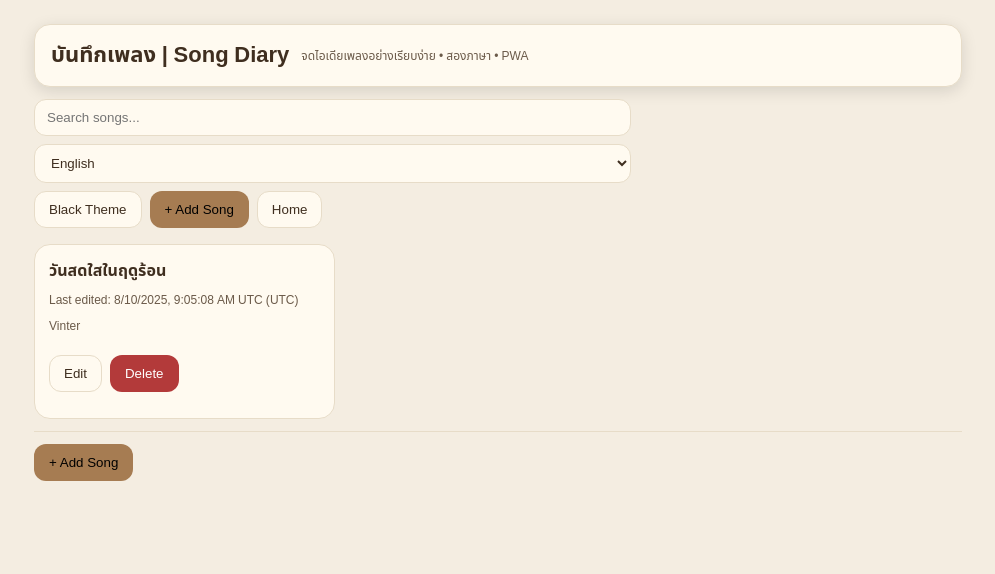
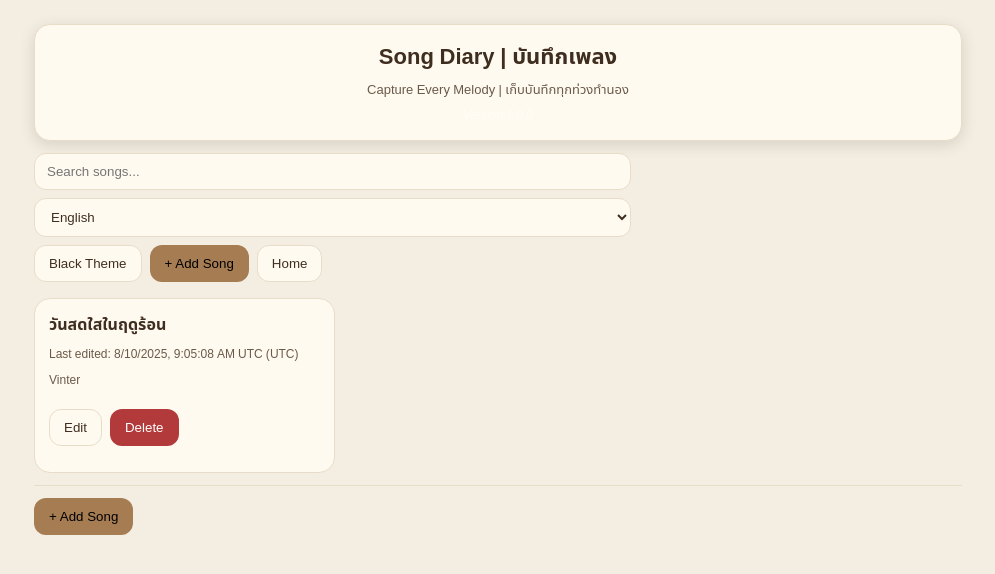
Before and after one commit to Vintermom/SongDiary, a React (Vite) app: page / in a window 1280 px wide. Shown: the top 574 px of the page, without its empty margins (142-1137 px from the left). Built offline with nearby package versions, Linux system fonts and the light colour scheme.

Commit message:
Header card + slogan + version

```diff
--- a/package.json
+++ b/package.json
@@ -1,6 +1,6 @@
 {
   "name": "song-diary",
-  "version": "1.2.0",
+  "version": "1.0.0",
   "private": true,
   "type": "module",
   "scripts": {
--- a/src/App.jsx
+++ b/src/App.jsx
@@ -1,16 +1,17 @@
-import React, { useEffect, useMemo, useRef, useState } from 'react';
-import { t, getLang, setLang, SECTIONS, INSTRUMENTS } from './i18n.js';
-import { listNotes, saveNote, deleteNote, getNote, ensureSample } from './storage.js';
+import React,{useEffect,useMemo,useRef,useState} from 'react';
+import { t,getLang,setLang,SECTIONS,INSTRUMENTS } from './i18n.js';
+import { listNotes,saveNote,deleteNote,getNote,ensureSample } from './storage.js';
+import pkg from '../package.json';
 
-function useLang(){ const [lang,setL]=useState(getLang()); useEffect(()=>{document.documentElement.lang=lang;},[lang]); useEffect(()=>{const s=localStorage.getItem('theme'); if(s==='dark') document.documentElement.classList.add('dark');},[]); return {lang,setLang:(v)=>{setLang(v); setL(v);}, t:(k)=>t(lang,k)}; }
+function useLang(){const [lang,setL]=useState(getLang());useEffect(()=>{document.documentElement.lang=lang;},[lang]);useEffect(()=>{const s=localStorage.getItem('theme');if(s==='dark')document.documentElement.classList.add('dark');},[]);return{lang,setLang:(v)=>{setLang(v);setL(v);},t:(k)=>t(lang,k)};}
 
-function Header({ langApi, onHome, onNew, onSearch, query }){
-  const { lang, setLang, t } = langApi;
+function Header({langApi,onHome,onNew,onSearch,query}){
+  const {lang,setLang,t}=langApi;
   const theme=document.documentElement.classList.contains('dark')?'dark':'light';
-  function toggle(){ document.documentElement.classList.toggle('dark'); localStorage.setItem('theme', document.documentElement.classList.contains('dark')?'dark':'light'); }
-  return (<div className="header">
+  function toggle(){document.documentElement.classList.toggle('dark');localStorage.setItem('theme',document.documentElement.classList.contains('dark')?'dark':'light');}
+  return(<div className="header">
     <div className="toolbar">
-      <input className="input" style={{minWidth:180}} placeholder={t('search')} value={query} onChange={e=>onSearch(e.target.value)} />
+      <input className="input" style={{minWidth:180}} placeholder={t('search')} value={query} onChange={e=>onSearch(e.target.value)}/>
       <select className="select" value={lang} onChange={e=>setLang(e.target.value)} aria-label={t('language')}><option value="th">ไทย</option><option value="en">English</option></select>
       <button className="button" onClick={toggle} aria-label={t('theme')}>{theme==='dark'?t('light'):t('dark')}</button>
       <button className="button primary" onClick={onNew}>{t('addNew')}</button>
@@ -19,84 +20,67 @@ function Header({ langApi, onHome, onNew, onSearch, query }){
   </div>);
 }
 
-function Home({ langApi, onEdit, query }){
-  const { t } = langApi;
-  const [notes, setNotes] = useState([]);
-  const dragItem=useRef(null);
-  useEffect(()=>{ const created=ensureSample(); setNotes(listNotes()); if(created) toast(t('sampleLoaded')); },[]);
+function Home({langApi,onEdit,query}){
+  const {t}=langApi;const [notes,setNotes]=useState([]);const dragItem=useRef(null);
+  useEffect(()=>{const created=ensureSample();setNotes(listNotes());if(created)toast(t('sampleLoaded'));},[]);
   const filtered=notes.filter(n=>(n.title||'').toLowerCase().includes(query.toLowerCase())||(n.penName||'').toLowerCase().includes(query.toLowerCase()));
-  function onDragStart(e,id){ dragItem.current=id; e.currentTarget.classList.add('dragging'); e.dataTransfer.effectAllowed='move'; }
-  function onDragEnd(e){ e.currentTarget.classList.remove('dragging'); dragItem.current=null; }
-  function onDrop(e,id){ e.preventDefault(); const fromId=dragItem.current; if(!fromId||fromId===id) return; const arr=[...notes]; const fromIdx=arr.findIndex(n=>n.id===fromId); const toIdx=arr.findIndex(n=>n.id===id); const [moved]=arr.splice(fromIdx,1); arr.splice(toIdx,0,moved); arr.forEach(n=>saveNote(n)); setNotes(arr); }
-  function onDragOver(e){ e.preventDefault(); }
-  return (<div>
-    <div className="grid cards">
-      {filtered.map(n=>(<div className="card" key={n.id} draggable onDragStart={(e)=>onDragStart(e,n.id)} onDragEnd={onDragEnd} onDrop={(e)=>onDrop(e,n.id)} onDragOver={onDragOver}>
-        <div className="title">{n.title}</div>
-        <div className="muted">{t('lastEdited')}: {new Date(n.updatedAt).toLocaleString(undefined,{timeZoneName:'short'})} ({Intl.DateTimeFormat().resolvedOptions().timeZone})</div>
-        <div className="muted">{n.penName || ''}</div>
-        <div className="nav"><button className="button" onClick={()=>onEdit(n.id)}>{t('edit')}</button><button className="button danger" onClick={()=>{ if(confirm(t('confirmDelete'))){ deleteNote(n.id); setNotes(listNotes()); }}}>{t('remove')}</button></div>
-      </div>))}
-    </div>
-    <hr className="sep" />
+  function onDragStart(e,id){dragItem.current=id;e.currentTarget.classList.add('dragging');e.dataTransfer.effectAllowed='move';}
+  function onDragEnd(e){e.currentTarget.classList.remove('dragging');dragItem.current=null;}
+  function onDrop(e,id){e.preventDefault();const fromId=dragItem.current;if(!fromId||fromId===id)return;const arr=[...notes];const fromIdx=arr.findIndex(n=>n.id===fromId);const toIdx=arr.findIndex(n=>n.id===id);const [moved]=arr.splice(fromIdx,1);arr.splice(toIdx,0,moved);arr.forEach(n=>saveNote(n));setNotes(arr);}
+  function onDragOver(e){e.preventDefault();}
+  return(<div>
+    <div className="grid cards">{filtered.map(n=>(<div className="card" key={n.id} draggable onDragStart={(e)=>onDragStart(e,n.id)} onDragEnd={onDragEnd} onDrop={(e)=>onDrop(e,n.id)} onDragOver={onDragOver}>
+      <div className="title">{n.title}</div>
+      <div className="muted">{t('lastEdited')}: {new Date(n.updatedAt).toLocaleString(undefined,{timeZoneName:'short'})} ({Intl.DateTimeFormat().resolvedOptions().timeZone})</div>
+      <div className="muted">{n.penName||''}</div>
+      <div className="nav"><button className="button" onClick={()=>onEdit(n.id)}>{t('edit')}</button><button className="button danger" onClick={()=>{if(confirm(t('confirmDelete'))){deleteNote(n.id);setNotes(listNotes());}}}>{t('remove')}</button></div>
+    </div>))}</div>
+    <hr className="sep"/>
     <button className="button primary" onClick={()=>onEdit(null)}>{t('addNew')}</button>
   </div>);
 }
 
-function Editor({ langApi, id, onHome }){
-  const { t } = langApi;
-  const existing = id ? getNote(id) : null;
-  const [title,setTitle]=useState(existing?.title||'');
-  const [penName,setPenName]=useState(existing?.penName||'');
-  const [mood,setMood]=useState(existing?.mood||'');
-  const [lyrics,setLyrics]=useState(existing?.lyrics||'');
-  const [notes,setNotes]=useState(existing?.notes||'');
-  const [section,setSection]=useState('Intro');
-  const [introType,setIntroType]=useState('Normal');
-  const [instrument,setInstrument]=useState('Guitar');
-  useEffect(()=>{ window.scrollTo({top:0,behavior:'smooth'}); },[]);
-  const timestamp=useMemo(()=>{ const d=new Date(); const tz=Intl.DateTimeFormat().resolvedOptions().timeZone; const s=d.toLocaleString(undefined,{timeZoneName:'short'}); return `${s} (${tz})`; },[title,penName,lyrics,mood,notes,section,introType,instrument]);
-  function insertSection(){
-    let label = section;
-    if(section==='Intro'){
-      if(introType==='Riff') label = `[Intro - Riff (${instrument})]`;
-      else if(introType==='Instrument') label = `[Intro - Instrument (${instrument})]`;
-      else label = `[Intro]`;
-    } else if(section==='Solo'){ label = `[Solo (${instrument})]`; }
-    else { label = `[${section}]`; }
-    setLyrics(prev => (prev?prev+'\n':'') + label + '\n');
-  }
-  function onSave(){ const now=new Date().toISOString(); const data={ id:existing?.id||crypto.randomUUID(), title, penName, mood, lyrics, notes, updatedAt:now }; saveNote(data); showModal(t('updated')); onHome(); }
-  function copyLyrics(){ navigator.clipboard.writeText(lyrics); toast('Copied'); }
-  function printPDF(){ const w=window.open('','_blank'); const titleTxt=title||'Untitled';
-    const html=`<!doctype html><html><head><meta charset="utf-8"><title>${titleTxt}</title><style>body{font-family:'Sarabun','Noto Sans Thai',Arial,sans-serif;padding:24px;}h1{margin:0 0 8px;}.muted{color:#666;font-size:12px;margin-bottom:16px;}pre{white-space:pre-wrap;word-break:break-word;}</style></head><body><h1>${titleTxt}</h1><div class="muted">${t('timestamp')}: ${new Date().toLocaleString(undefined,{timeZoneName:'short'})} (${Intl.DateTimeFormat().resolvedOptions().timeZone})</div><pre>${(lyrics||'').replace(/[&<>]/g, s=>({'&':'&amp;','<':'&lt;','>':'&gt;'}[s]))}</pre></body></html>`;
-    w.document.write(html); w.document.close(); w.focus(); w.print(); }
-  function shareEmail(){ const subject=encodeURIComponent(title||'Song Note'); const body=encodeURIComponent(`${t('mood')}: ${mood}\n\n${lyrics}`); window.location.href=`mailto:?subject=${subject}&body=${body}`; }
-  return (<div className="grid" style={{gap:12}}>
+function Editor({langApi,id,onHome}){
+  const {t}=langApi;const existing=id?getNote(id):null;
+  const [title,setTitle]=useState(existing?.title||'');const [penName,setPenName]=useState(existing?.penName||'');const [mood,setMood]=useState(existing?.mood||'');const [lyrics,setLyrics]=useState(existing?.lyrics||'');const [notes,setNotes]=useState(existing?.notes||'');
+  const [section,setSection]=useState('Intro');const [introType,setIntroType]=useState('Normal');const [instrument,setInstrument]=useState('Guitar');
+  useEffect(()=>{window.scrollTo({top:0,behavior:'smooth'});},[]);
+  const timestamp=useMemo(()=>{const d=new Date();const tz=Intl.DateTimeFormat().resolvedOptions().timeZone;const s=d.toLocaleString(undefined,{timeZoneName:'short'});return `${s} (${tz})`;},[title,penName,lyrics,mood,notes,section,introType,instrument]);
+  function insertSection(){let label=section;if(section==='Intro'){if(introType==='Riff')label=`[Intro - Riff (${instrument})]`;else if(introType==='Instrument')label=`[Intro - Instrument (${instrument})]`;else label='[Intro]';}else if(section==='Solo'){label=`[Solo (${instrument})]`;}else{label=`[${section}]`;} setLyrics(prev=>(prev?prev+'\n':'')+label+'\n');}
+  function onSave(){const now=new Date().toISOString();const data={id:existing?.id||crypto.randomUUID(),title,penName,mood,lyrics,notes,updatedAt:now};saveNote(data);showModal(t('updated'));onHome();}
+  function copyLyrics(){navigator.clipboard.writeText(lyrics);toast('Copied');}
+  function printPDF(){const w=window.open('','_blank');const titleTxt=title||'Untitled';const html=`<!doctype html><html><head><meta charset="utf-8"><title>${titleTxt}</title><style>body{font-family:'Sarabun','Noto Sans Thai',Arial,sans-serif;padding:24px;}h1{margin:0 0 8px;}.muted{color:#666;font-size:12px;margin-bottom:16px;}pre{white-space:pre-wrap;word-break:break-word;}</style></head><body><h1>${titleTxt}</h1><div class="muted">${t('timestamp')}: ${new Date().toLocaleString(undefined,{timeZoneName:'short'})} (${Intl.DateTimeFormat().resolvedOptions().timeZone})</div><pre>${(lyrics||'').replace(/[&<>]/g,s=>({'&':'&amp;','<':'&lt;','>':'&gt;'}[s]))}</pre></body></html>`;w.document.write(html);w.document.close();w.focus();w.print();}
+  function shareEmail(){const subject=encodeURIComponent(title||'Song Note');const body=encodeURIComponent(`${t('mood')}: ${mood}\n\n${lyrics}`);window.location.href=`mailto:?subject=${subject}&body=${body}`;}
+  return(<div className="grid" style={{gap:12}}>
     <div className="badge hide-on-print">{t('editor')}</div>
-    <label>{t('songTitle')}<input className="input" value={title} onChange={e=>setTitle(e.target.value)} placeholder="เช่น วันสดใสในฤดูร้อน" /></label>
-    <label>{t('penName')}<input className="input" value={penName} onChange={e=>setPenName(e.target.value)} placeholder="เช่น Vinter" /></label>
-    <label>{t('mood')}<input className="input" value={mood} onChange={e=>setMood(e.target.value)} placeholder="สดใส / เศร้า / แร็ป ..." /></label>
-    <div className="grid" style={{gridTemplateColumns:'1fr 1fr 1fr', gap:12}}>
+    <label>{t('songTitle')}<input className="input" value={title} onChange={e=>setTitle(e.target.value)} placeholder="เช่น วันสดใสในฤดูร้อน"/></label>
+    <label>{t('penName')}<input className="input" value={penName} onChange={e=>setPenName(e.target.value)} placeholder="เช่น Vinter"/></label>
+    <label>{t('mood')}<input className="input" value={mood} onChange={e=>setMood(e.target.value)} placeholder="สดใส / เศร้า / แร็ป ..."/></label>
+    <div className="grid" style={{gridTemplateColumns:'1fr 1fr 1fr',gap:12}}>
       <label>{t('section')}<select className="select" value={section} onChange={e=>setSection(e.target.value)}>{SECTIONS.map(s=><option key={s}>{s}</option>)}</select></label>
-      {section==='Intro' && (<label>{t('introDetail')}<select className="select" value={introType} onChange={e=>setIntroType(e.target.value)}><option>Normal</option><option>Riff</option><option>Instrument</option></select></label>)}
-      {((section==='Intro' && introType!=='Normal') || section==='Solo') ? (<label>เครื่องดนตรี<select className="select" value={instrument} onChange={e=>setInstrument(e.target.value)}>{INSTRUMENTS.map(i=><option key={i}>{i}</option>)}</select></label>) : <label>&nbsp;<button className="button" onClick={insertSection}>{t('insert')}</button></label>}
-      {((section==='Intro' && introType!=='Normal') || section==='Solo') && (<label>&nbsp;<button className="button" onClick={insertSection}>{t('insert')}</button></label>)}
+      {section==='Intro'&&(<label>{t('introDetail')}<select className="select" value={introType} onChange={e=>setIntroType(e.target.value)}><option>Normal</option><option>Riff</option><option>Instrument</option></select></label>)}
+      {((section==='Intro'&&introType!=='Normal')||section==='Solo')?(<label>เครื่องดนตรี<select className="select" value={instrument} onChange={e=>setInstrument(e.target.value)}>{INSTRUMENTS.map(i=><option key={i}>{i}</option>)}</select></label>):<label>&nbsp;<button className="button" onClick={insertSection}>{t('insert')}</button></label>}
+      {((section==='Intro'&&introType!=='Normal')||section==='Solo')&&(<label>&nbsp;<button className="button" onClick={insertSection}>{t('insert')}</button></label>)}
     </div>
-    <label>{t('lyrics')}<textarea className="textarea" value={lyrics} onChange={e=>setLyrics(e.target.value)} placeholder="พิมพ์เนื้อเพลงที่นี่..." /></label>
-    <label>{t('notes')}<textarea className="textarea" value={notes} onChange={e=>setNotes(e.target.value)} placeholder="บันทึกเพิ่มเติม..." /></label>
+    <label>{t('lyrics')}<textarea className="textarea" value={lyrics} onChange={e=>setLyrics(e.target.value)} placeholder="พิมพ์เนื้อเพลงที่นี่..."/></label>
+    <label>{t('notes')}<textarea className="textarea" value={notes} onChange={e=>setNotes(e.target.value)} placeholder="บันทึกเพิ่มเติม..."/></label>
     <div>{t('timestamp')}: {timestamp}</div>
     <div className="toolbar"><button className="button" onClick={copyLyrics}>{t('copyLyrics')}</button><button className="button" onClick={printPDF}>{t('savePDF')}</button><button className="button" onClick={()=>window.print()}>{t('print')}</button><button className="button" onClick={shareEmail}>{t('shareEmail')}</button><button className="button primary" onClick={onSave}>{t('save')}</button><button className="button" onClick={onHome}>{t('cancel')}</button></div>
   </div>);
 }
 
-function toast(msg){ const el=document.createElement('div'); el.textContent=msg; el.className='toast'; document.body.appendChild(el); setTimeout(()=>el.remove(),1800); }
-function showModal(msg){ let m=document.getElementById('modal'); if(!m){ m=document.createElement('div'); m.id='modal'; m.className='modal'; m.innerHTML='<div class="box" id="modal-box"></div>'; document.body.appendChild(m);} m.querySelector('#modal-box').textContent=msg; m.classList.add('show'); setTimeout(()=>m.classList.remove('show'), 1200); }
+function toast(msg){const el=document.createElement('div');el.textContent=msg;el.className='toast';document.body.appendChild(el);setTimeout(()=>el.remove(),1800);}
+function showModal(msg){let m=document.getElementById('modal');if(!m){m=document.createElement('div');m.id='modal';m.className='modal';m.innerHTML='<div class="box" id="modal-box"></div>';document.body.appendChild(m);}m.querySelector('#modal-box').textContent=msg;m.classList.add('show');setTimeout(()=>m.classList.remove('show'),1200);}
 
-export default function App(){ const langApi=useLang(); const [view,setView]=useState('home'); const [editId,setEditId]=useState(null); const [query,setQuery]=useState('');
-  return (<div className="app">
-    <div className="brand-card"><div className="title">บันทึกเพลง | Song Diary</div><div className="subtitle">จดไอเดียเพลงอย่างเรียบง่าย • สองภาษา • PWA</div></div>
-    <Header langApi={langApi} onHome={()=>{setView('home'); setEditId(null);}} onNew={()=>{setView('editor'); setEditId(null);}} onSearch={setQuery} query={query} />
-    {view==='home' && <Home langApi={langApi} onEdit={(id)=>{setView('editor'); setEditId(id);}} query={query} />}
-    {view==='editor' && <Editor langApi={langApi} id={editId} onHome={()=>{setView('home'); setEditId(null);}} />}
-  </div>); }
+export default function App(){const langApi=useLang();const [view,setView]=useState('home');const [editId,setEditId]=useState(null);const [query,setQuery]=useState('');
+  return(<div className="app">
+    <div className="brand-card">
+      <div className="title">Song Diary | บันทึกเพลง</div>
+      <div className="subtitle">Capture Every Melody | เก็บบันทึกทุกท่วงทำนอง</div>
+      <div className="version">Version {pkg.version}</div>
+    </div>
+    <Header langApi={langApi} onHome={()=>{setView('home');setEditId(null);}} onNew={()=>{setView('editor');setEditId(null);}} onSearch={setQuery} query={query}/>
+    {view==='home'&&<Home langApi={langApi} onEdit={(id)=>{setView('editor');setEditId(id);}} query={query}/>}
+    {view==='editor'&&<Editor langApi={langApi} id={editId} onHome={()=>{setView('home');setEditId(null);}}/>}
+  </div>);
+}
--- a/src/main.jsx
+++ b/src/main.jsx
@@ -2,5 +2,5 @@ import React from 'react';
 import { createRoot } from 'react-dom/client';
 import App from './App.jsx';
 import './theme.css';
-if ('serviceWorker' in navigator) { window.addEventListener('load', () => { const swUrl = `${import.meta.env.BASE_URL}service-worker.js`; navigator.serviceWorker.register(swUrl); }); }
+if('serviceWorker' in navigator){window.addEventListener('load',()=>{const swUrl=`${import.meta.env.BASE_URL}service-worker.js`;navigator.serviceWorker.register(swUrl);});}
 createRoot(document.getElementById('root')).render(<React.StrictMode><App/></React.StrictMode>);
--- a/src/storage.js
+++ b/src/storage.js
@@ -1,6 +1,6 @@
-const LS_KEY='song-diary-notes-v3';
-export function listNotes(){ return JSON.parse(localStorage.getItem(LS_KEY)||'[]'); }
-export function saveNote(note){ const arr=listNotes(); const i=arr.findIndex(n=>n.id===note.id); if(i>=0) arr[i]=note; else arr.unshift(note); localStorage.setItem(LS_KEY, JSON.stringify(arr)); }
-export function getNote(id){ return listNotes().find(n=>n.id===id); }
-export function deleteNote(id){ const arr=listNotes().filter(n=>n.id!==id); localStorage.setItem(LS_KEY, JSON.stringify(arr)); }
-export function ensureSample(){ if(listNotes().length) return false; const now=new Date().toISOString(); const note={ id:crypto.randomUUID(), title:'วันสดใสในฤดูร้อน', penName:'Vinter', mood:'สดใส', lyrics:'[Intro - Instrument (Drums)]\n\n[Verse 1]\nเธอคือบางฟ้าในใจ\n\n[Hook]\nฉันรักเธอ รักเธอ', notes:'ตัวอย่างเพลง Pop สดใส', updatedAt:now }; saveNote(note); return true; }
+const LS_KEY='song-diary-notes-v5';
+export function listNotes(){return JSON.parse(localStorage.getItem(LS_KEY)||'[]');}
+export function saveNote(note){const arr=listNotes();const i=arr.findIndex(n=>n.id===note.id);if(i>=0)arr[i]=note;else arr.unshift(note);localStorage.setItem(LS_KEY,JSON.stringify(arr));}
+export function getNote(id){return listNotes().find(n=>n.id===id);}
+export function deleteNote(id){const arr=listNotes().filter(n=>n.id!==id);localStorage.setItem(LS_KEY,JSON.stringify(arr));}
+export function ensureSample(){if(listNotes().length)return false;const now=new Date().toISOString();const note={id:crypto.randomUUID(),title:'วันสดใสในฤดูร้อน',penName:'Vinter',mood:'สดใส',lyrics:'[Intro - Instrument (Drums)]\n\n[Verse 1]\nเธอคือบางฟ้าในใจ\n\n[Hook]\nฉันรักเธอ รักเธอ',notes:'ตัวอย่างเพลง Pop สดใส',updatedAt:now};saveNote(note);return true;}
--- a/src/theme.css
+++ b/src/theme.css
@@ -1,56 +1,29 @@
-:root {
-  --bg: #f4ede1;
-  --card: #fffaf0;
-  --text: #3f2e1f;
-  --muted: #6b5a49;
-  --accent: #a67c52;
-  --border: #e7dcc8;
-}
-:root.dark {
-  --bg: #000000;
-  --card: #0a0a0a;
-  --text: #f4f4f4;
-  --muted: #cfcfcf;
-  --accent: #e5bf98;
-  --border: #1f1f1f;
-}
-* { box-sizing: border-box; }
-html, body, #root { height: 100%; margin: 0; background: var(--bg); }
-body { font-family: 'Sarabun','Noto Sans Thai', Arial, sans-serif; color: var(--text); }
-.app { max-width: 960px; margin: 0 auto; padding: 16px; }
-
-/* Brand card */
-.brand-card { display:flex; align-items:center; gap:12px; background:var(--card); color:var(--text);
-  border:1px solid var(--border); padding:14px 16px; border-radius:16px; box-shadow:0 4px 16px rgba(0,0,0,.12); margin: 8px 0 12px; }
-.brand-card .title{ font-size:22px; font-weight:800; }
-.brand-card .subtitle{ font-size:12px; color:var(--muted); }
-
-.header { display:flex; align-items:center; justify-content:space-between; gap:12px; margin-bottom:16px; }
-.toolbar { display:flex; gap:8px; flex-wrap:wrap; }
-
-.button { padding: 10px 14px; border:1px solid var(--border); background: var(--card); color: var(--text); border-radius: 12px; cursor:pointer; }
-.button.primary { background: var(--accent); color:#000; border-color: transparent; }
-.button.danger { background:#b33a3a; color:#fff; border-color: transparent; }
-
-.select,.input,.textarea { width:100%; padding:10px 12px; border:1px solid var(--border); background:var(--card); color:var(--text); border-radius:12px; }
-.textarea { min-height: 200px; resize: vertical; }
-
-.grid { display:grid; grid-template-columns: repeat(1, minmax(0, 1fr)); gap:12px; }
-@media (min-width:640px){ .grid.cards{ grid-template-columns: repeat(2,1fr);} }
-@media (min-width:960px){ .grid.cards{ grid-template-columns: repeat(3,1fr);} }
-
-.card { border:1px solid var(--border); background:var(--card); border-radius:16px; padding:14px; display:flex; flex-direction:column; gap:8px; }
-.card .title { font-weight:700; }
-.card .muted { color: var(--muted); font-size:12px; }
-
-hr.sep { border:none; height:1px; background:var(--border); margin:12px 0; }
-.nav { display:flex; gap:8px; margin:12px 0; }
-.badge { display:inline-flex; align-items:center; gap:6px; padding:6px 10px; border-radius:999px; background:var(--card); border:1px solid var(--border); font-size:12px; }
-
-.toast { position:fixed; left:50%; bottom:24px; transform:translateX(-50%); background:#000; color:#fff; padding:10px 14px; border-radius:999px; opacity:.95; z-index:9999; }
-.modal { position:fixed; inset:0; display:none; align-items:center; justify-content:center; background:rgba(0,0,0,.5); z-index:9998; }
-.modal.show { display:flex; }
-.modal .box { background:var(--card); color:var(--text); border:1px solid var(--border); padding:20px; border-radius:16px; min-width:280px; text-align:center; }
-
-.dragging { opacity:.6; transform:scale(.98); }
-@media print { .hide-on-print{display:none!important;} html,body{background:#fff!important;color:#000!important;} .card{border:none;} }
+:root{--bg:#f4ede1;--card:#fffaf0;--text:#3f2e1f;--muted:#6b5a49;--accent:#a67c52;--border:#e7dcc8;}
+:root.dark{--bg:#000;--card:#0a0a0a;--text:#f4f4f4;--muted:#cfcfcf;--accent:#e5bf98;--border:#1f1f1f;}
+*{box-sizing:border-box} html,body,#root{height:100%;margin:0;background:var(--bg);} body{font-family:'Sarabun','Noto Sans Thai',Arial,sans-serif;color:var(--text);} .app{max-width:960px;margin:0 auto;padding:16px}
+.brand-card{display:flex;flex-direction:column;align-items:center;gap:6px;background:var(--card);color:var(--text);border:1px solid var(--border);padding:16px;border-radius:16px;box-shadow:0 4px 16px rgba(0,0,0,.12);margin:8px 0 12px;text-align:center}
+.brand-card .title{font-size:22px;font-weight:800}
+.brand-card .subtitle{font-size:13px;color:var(--muted)}
+.brand-card .version{font-size:12px;color:rgba(255,255,255,.6);font-style:italic}
+.header{display:flex;align-items:center;justify-content:space-between;gap:12px;margin-bottom:16px}
+.toolbar{display:flex;gap:8px;flex-wrap:wrap}
+.button{padding:10px 14px;border:1px solid var(--border);background:var(--card);color:var(--text);border-radius:12px;cursor:pointer}
+.button.primary{background:var(--accent);color:#000;border-color:transparent}
+.button.danger{background:#b33a3a;color:#fff;border-color:transparent}
+.select,.input,.textarea{width:100%;padding:10px 12px;border:1px solid var(--border);background:var(--card);color:var(--text);border-radius:12px}
+.textarea{min-height:200px;resize:vertical}
+.grid{display:grid;grid-template-columns:repeat(1,minmax(0,1fr));gap:12px}
+@media (min-width:640px){.grid.cards{grid-template-columns:repeat(2,1fr)}}
+@media (min-width:960px){.grid.cards{grid-template-columns:repeat(3,1fr)}}
+.card{border:1px solid var(--border);background:var(--card);border-radius:16px;padding:14px;display:flex;flex-direction:column;gap:8px}
+.card .title{font-weight:700}
+.card .muted{color:var(--muted);font-size:12px}
+hr.sep{border:none;height:1px;background:var(--border);margin:12px 0}
+.nav{display:flex;gap:8px;margin:12px 0}
+.badge{display:inline-flex;align-items:center;gap:6px;padding:6px 10px;border-radius:999px;background:var(--card);border:1px solid var(--border);font-size:12px}
+.toast{position:fixed;left:50%;bottom:24px;transform:translateX(-50%);background:#000;color:#fff;padding:10px 14px;border-radius:999px;opacity:.95;z-index:9999}
+.modal{position:fixed;inset:0;display:none;align-items:center;justify-content:center;background:rgba(0,0,0,.5);z-index:9998}
+.modal.show{display:flex}
+.modal .box{background:var(--card);color:var(--text);border:1px solid var(--border);padding:20px;border-radius:16px;min-width:280px;text-align:center}
+.dragging{opacity:.6;transform:scale(.98)}
+@media print{.hide-on-print{display:none!important} html,body{background:#fff!important;color:#000!important} .card{border:none}}
--- a/vite.config.js
+++ b/vite.config.js
@@ -1,7 +1,3 @@
 import { defineConfig } from 'vite'
 import react from '@vitejs/plugin-react'
-
-export default defineConfig({
-  plugins: [react()],
-  base: '/SongDiary/'
-})
+export default defineConfig({ plugins: [react()], base: '/SongDiary/' })
```
Also changed, not shown: public/service-worker.js (+6 -8 lines), src/i18n.js (+8 -8 lines).
